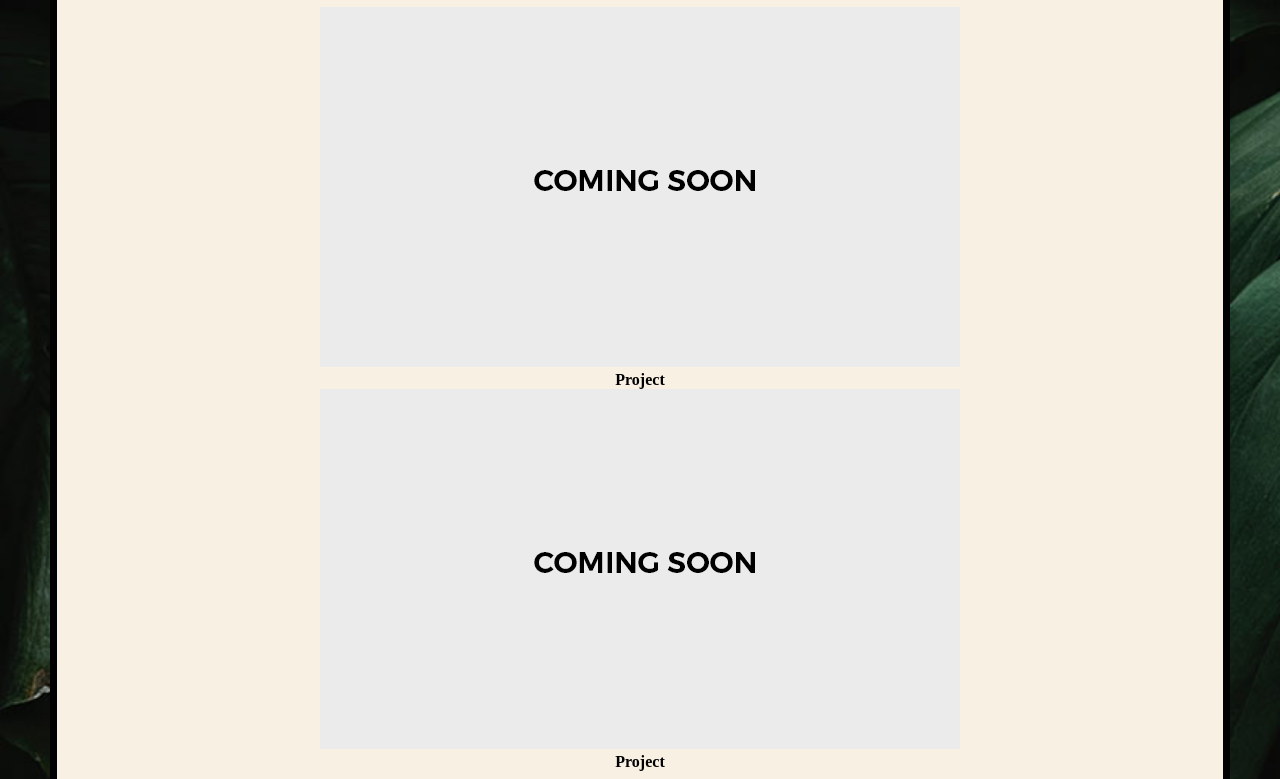
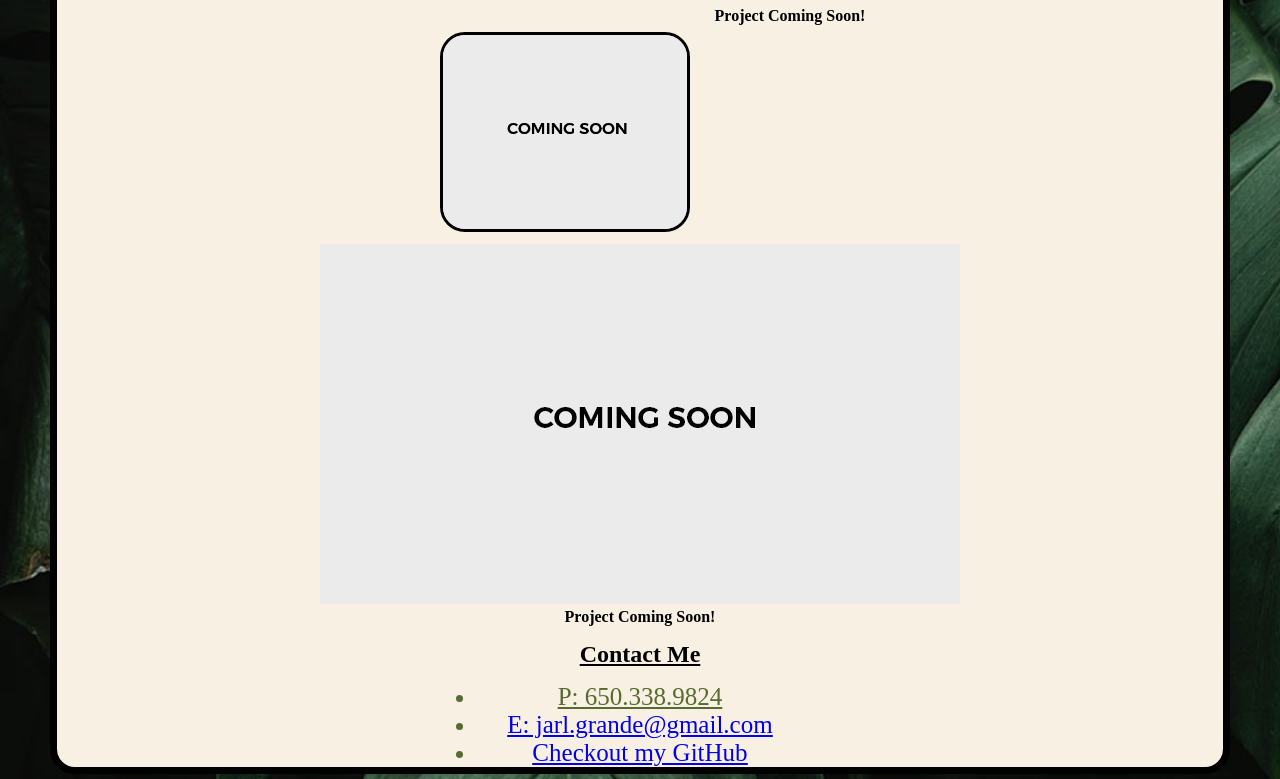
Before and after one commit to jarag3/jarl-grande-professional-portfolio, a plain HTML site: page Develop/index.html in a window 1280 px wide. Shown: the part 768-1547 px from the top of the page. Drawn offline with Linux system fonts and the light colour scheme.

Commit message:
project item styling

```diff
--- a/Develop/assets/css/style.css
+++ b/Develop/assets/css/style.css
@@ -102,6 +102,22 @@ main h2 {
 .project-item1 h3 {
     font-size: 20px;
 }
+
+.project-item2 {
+    display: flex;
+    flex-wrap: wrap;
+    justify-content: center;
+}
+
+.project-item2 img {
+    width: 250px;
+    height: 200px;
+    object-fit: cover;
+    margin: 25px 25px 8px 25px;
+    border-radius: 25px;
+    border: 3px solid #000;
+}
+
 /* Start Contact Styling */
 .contact {
     display: flex;
--- a/Develop/index.html
+++ b/Develop/index.html
@@ -62,14 +62,14 @@
                         <a href="/" target="_blank">
                             <img src="./assets/images/placeholder.png" alt="Coming soon" />
                         </a>
-                        <h4>Project</h4>
+                        <h4>Project Coming Soon!</h4>
                     </section>
 
                     <section class="project-item3">
                         <a href="/" target="_blank">
                             <img src="./assets/images/placeholder.png" alt="Coming soon" />
                         </a>
-                        <h4>Project</h4>
+                        <h4>Project Coming Soon!</h4>
                     </section>
 
             </article>
```
